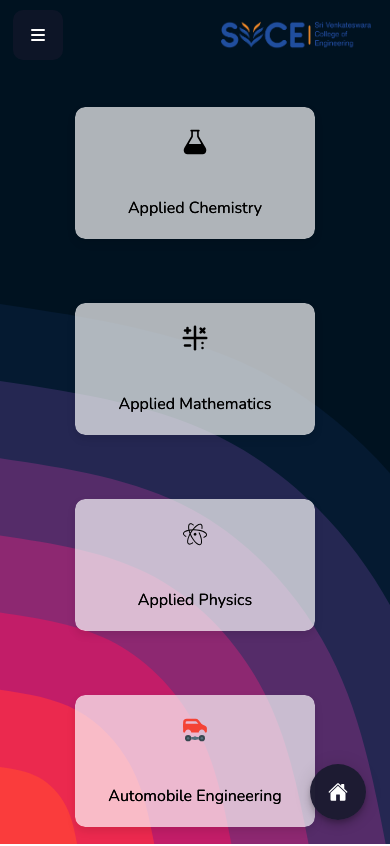
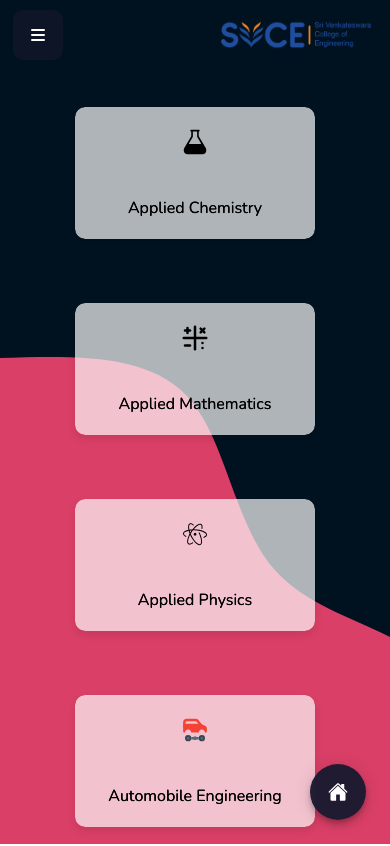
Before and after one commit to AishwaryaSubash/SVCE_Website, a Next.js app: page /Academics in a window 390 px wide. Shown: the top 846 px of the page. Built offline with nearby package versions, Linux system fonts and the light colour scheme.

Commit message:
Bg Change A8

```diff
--- /dev/null
+++ b/components/Background2/Background2.module.scss
@@ -0,0 +1,7 @@
+.g1 {
+  transform: translate(100%, 0);
+}
+
+.g2 {
+  transform: translate(0, 100%);
+}
--- /dev/null
+++ b/components/Background2/index.tsx
@@ -0,0 +1,71 @@
+import { useMediaQuery } from "@mui/material";
+import { motion } from "framer-motion";
+import React from "react";
+import useWindowDimensions from "../../Hooks/useWindowDimensions";
+import styles from "./Background2.module.scss";
+const Background2 = () => {
+  const { width, height } = useWindowDimensions();
+  const showCurve = useMediaQuery("(max-width:800px)");
+  return (
+    <svg
+      id="visual"
+      viewBox={`0 0 ${width} ${height}`}
+      width="100%"
+      height="100%"
+      xmlns="http://www.w3.org/2000/svg"
+      version="1.1"
+    >
+      <rect x="0" y="0" width="100%" height="100%" fill="#001220"></rect>
+      <defs>
+        <linearGradient id="grad1_0" x1="43.8%" y1="0%" x2="100%" y2="100%">
+          <stop
+            offset="14.444444444444446%"
+            stopColor="#001220"
+            stopOpacity="1"
+          ></stop>
+          <stop
+            offset="85.55555555555554%"
+            stopColor="#001220"
+            stopOpacity="1"
+          ></stop>
+        </linearGradient>
+      </defs>
+      <defs>
+        <linearGradient id="grad2_0" x1="0%" y1="0%" x2="56.3%" y2="100%">
+          <stop
+            offset="14.444444444444446%"
+            stopColor="#001220"
+            stopOpacity="1"
+          ></stop>
+          <stop
+            offset="85.55555555555554%"
+            stopColor="#001220"
+            stopOpacity="1"
+          ></stop>
+        </linearGradient>
+      </defs>
+      {!showCurve && (
+        <g className={styles.g1} transform={`translate(${width}, 0)`}>
+          <motion.path
+            d="M0 486C-62.2 473.8 -124.5 461.5 -181.4 437.9C-238.3 414.3 -289.9 379.3 -336.6 336.6C-383.2 293.8 -424.9 243.4 -449 186C-473.1 128.6 -479.5 64.3 -486 0L0 0Z"
+            fill="#da3f67"
+            initial={{ opacity: 0 }}
+            animate={{ opacity: 1 }}
+            transition={{ delay: 1, duration: 2 }}
+          ></motion.path>
+        </g>
+      )}
+      <g className={styles.g2} transform={`translate(0, ${height})`}>
+        <motion.path
+          d="M0 -486C73 -488.3 146 -490.7 186 -449C226 -407.3 233 -321.6 274.4 -274.4C315.7 -227.1 391.4 -218.4 432.4 -179.1C473.4 -139.8 479.7 -69.9 486 0L0 0Z"
+          fill="#da3f67"
+          initial={{ opacity: 0 }}
+          animate={{ opacity: 1 }}
+          transition={{ delay: 1.5, duration: 2 }}
+        ></motion.path>
+      </g>
+    </svg>
+  );
+};
+
+export default Background2;
--- a/pages/Academics/index.tsx
+++ b/pages/Academics/index.tsx
@@ -26,7 +26,7 @@ import dynamic from "next/dynamic";
 import Image from "next/image";
 import FloatingBackButton from "../../components/FloatingBackButton";
 
-const Background = dynamic(() => import("../../components/Background"), {
+const Background = dynamic(() => import("../../components/Background2"), {
   ssr: false,
 });
 const Academics = () => {
```
